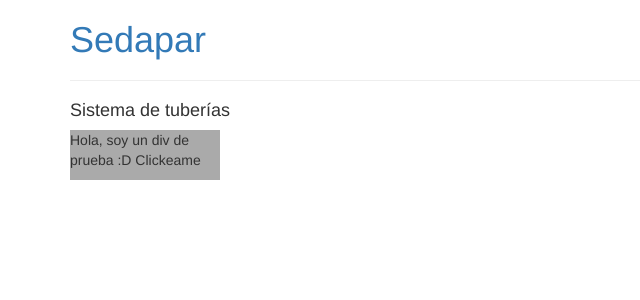
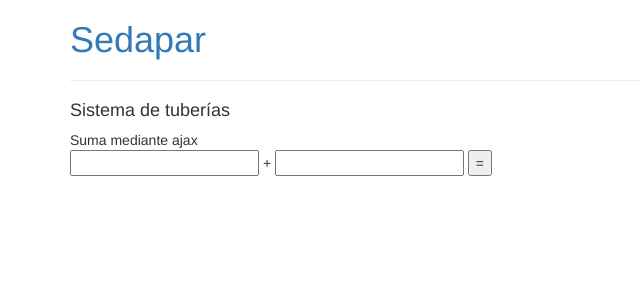
Before and after one commit to quique0194/sedapar, a Django app: page /tuberias/ in a window 1280 px wide. Shown: the top 300 px of the page, without its empty margins (0-640 px from the left). Run offline with Django 3.2, Linux system fonts and the light colour scheme; parts of the project's set-up code (start-up, migrations or seed data) failed here and were passed over; some libraries are stand-ins or nearby versions.

Commit message:
prueba de ajax: suma con ajax

```diff
--- a/tuberias/static/tuberias/js/index.js
+++ b/tuberias/static/tuberias/js/index.js
@@ -1,5 +1,8 @@
 $(document).ready(function(){
-	$("#hola").click(function(){
-		alert("éxito!");
+	$("#suma").click(function(){
+		var data = {nro1:$("#nro1").val(), nro2:$("#nro2").val()};
+		$.getJSON("mapa/", data, function(json){
+		    $("#rpta").html(json['rpta']);
+		  });
 	});
 });
--- a/tuberias/templates/tuberias/index.html
+++ b/tuberias/templates/tuberias/index.html
@@ -13,9 +13,14 @@
 {% block content %}
 
 <h4>Sistema de tuberías</h4>
-<div id="hola">
-Hola, soy un div de prueba :D
-Clickeame
+Suma mediante ajax
+<div id="mapa">
+<input type="text" id="nro1" /> +
+<input type="text" id="nro2" />
+<button id="suma">
+	=
+</button>
+<span id="rpta"></span>
 </div>
 
 {% endblock %}
--- a/tuberias/urls.py
+++ b/tuberias/urls.py
@@ -4,4 +4,5 @@ from tuberias import views
 
 urlpatterns = patterns('',
     url(r'^$', views.IndexView.as_view(), name='index'),
+    url(r'^mapa/$', views.mapa, name='mapa'),
 )
--- a/tuberias/views.py
+++ b/tuberias/views.py
@@ -1,7 +1,19 @@
 from django.shortcuts import render
 from django.views.generic import TemplateView
+from django.http import HttpResponse
+from django.utils import simplejson
 
-# Create your views here.
 
 class IndexView(TemplateView):
 	template_name = "tuberias/index.html"
+
+def mapa(request):
+	if request.method == 'GET':
+		GET = request.GET
+		if GET.has_key('nro1') and GET.has_key('nro2'):
+			nro1 = int(GET['nro1'])
+			nro2 = int(GET['nro2'])
+			suma = nro1 + nro2
+			rpta = {'rpta':suma}
+			json = simplejson.dumps(rpta)
+			return HttpResponse(json)
```
